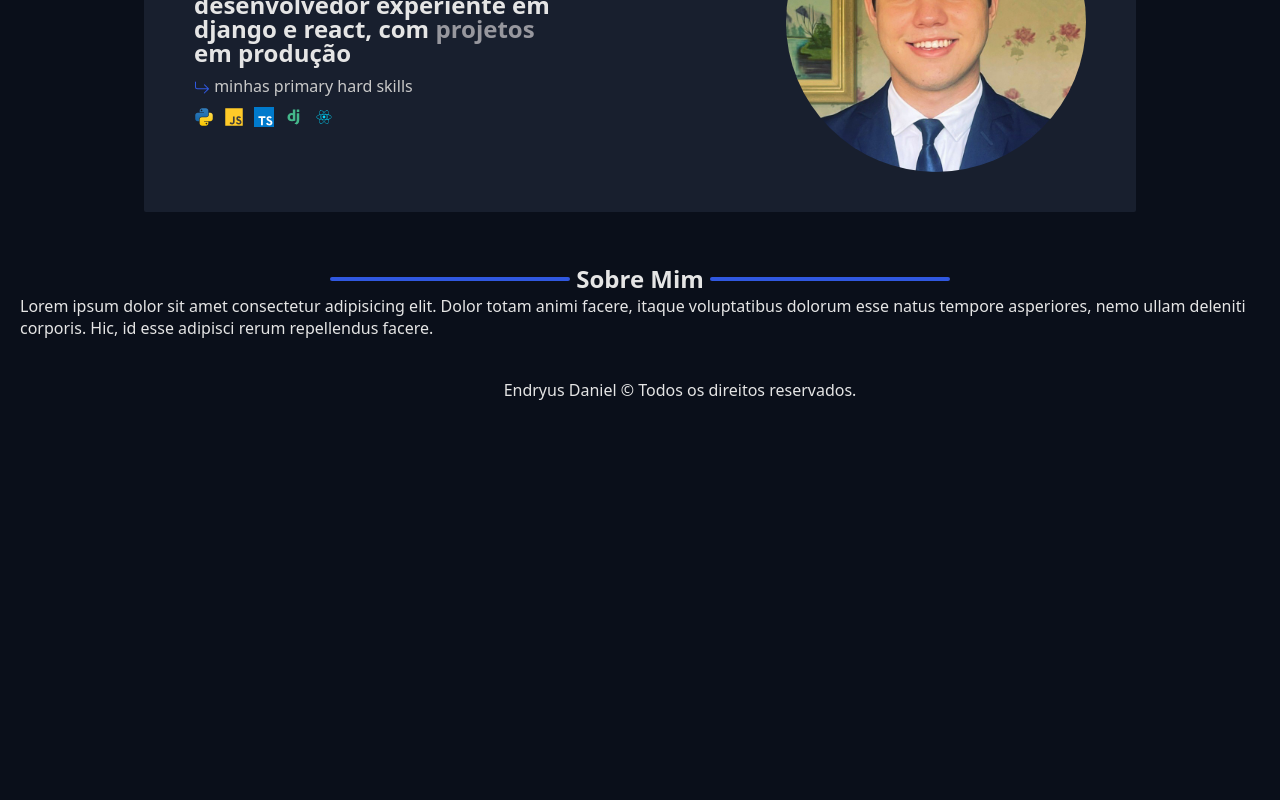
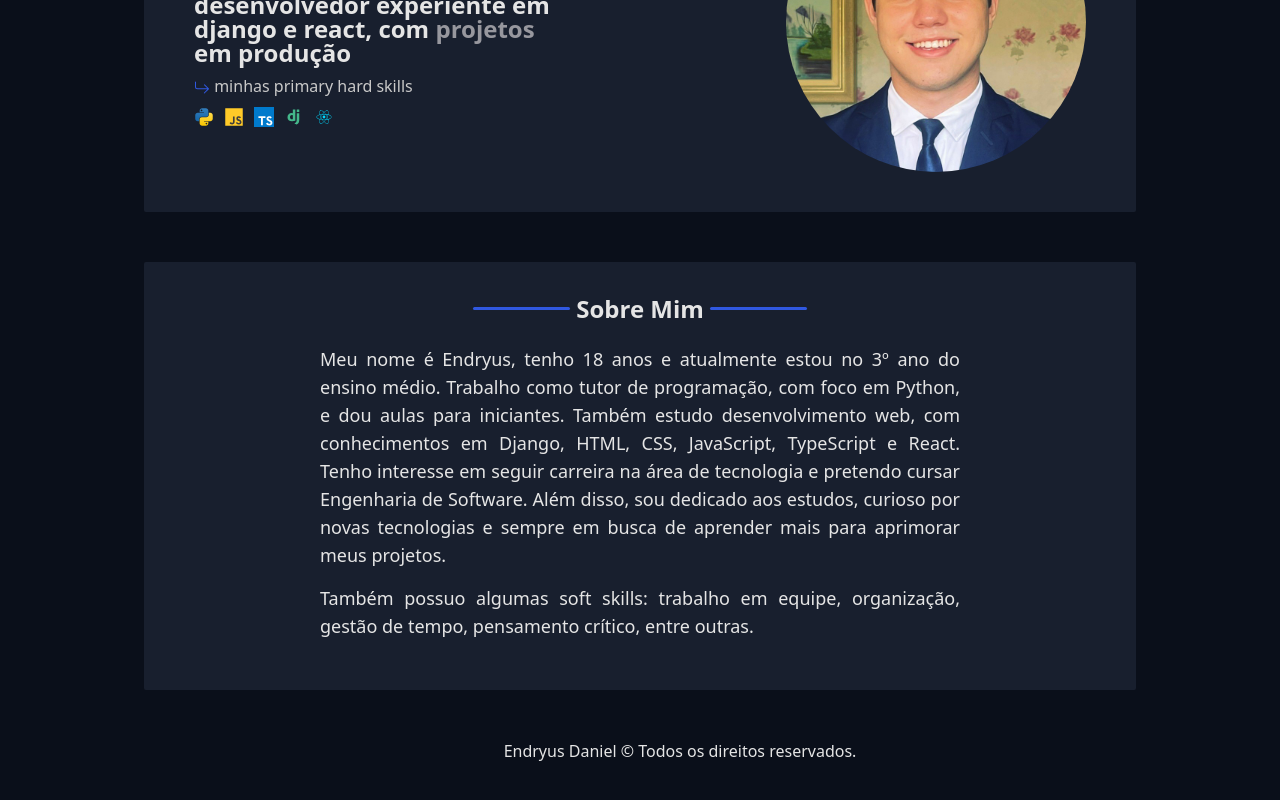
Before and after one commit to Dryzera/portfolio, a React (Vite) app: page / in a window 1280 px wide. Shown: the part 360-1160 px from the top of the page. Before the commit the page ends 801 px from the top, so only its background shows below. Built offline with nearby package versions, Linux system fonts and the light colour scheme.

Commit message:
writing AboutMe component and commit favicons

```diff
--- a/index.html
+++ b/index.html
@@ -2,7 +2,7 @@
 <html lang="pt-BR" data-theme="dark">
   <head>
     <meta charset="UTF-8" />
-    <link rel="icon" type="image/svg+xml" href="/images/favicons/favicon.svg" />
+    <link rel="icon" type="image" href="/images/favicons/favicon.png" />
     <meta name="viewport" content="width=device-width, initial-scale=1.0" />
     <title>Endryus Daniel</title>
   </head>
--- a/src/components/AboutMe/index.tsx
+++ b/src/components/AboutMe/index.tsx
@@ -4,18 +4,28 @@ import styles from './styles.module.css';
 export function AboutMe() {
   return (
     <Container animate={'fade-right'}>
+      <div className={styles.container}>
         <div className={styles.titleSect}>
           <div className='linha'></div>
           <h2>Sobre Mim</h2>
           <div className='linha'></div>
         </div>
-      <div className='content'>
+        <div className={styles.content}>
           <p>
-          Lorem ipsum dolor sit amet consectetur adipisicing elit. Dolor totam
-          animi facere, itaque voluptatibus dolorum esse natus tempore
-          asperiores, nemo ullam deleniti corporis. Hic, id esse adipisci rerum
-          repellendus facere.
+            Meu nome é Endryus, tenho 18 anos e atualmente estou no 3º ano do
+            ensino médio. Trabalho como tutor de programação, com foco em
+            Python, e dou aulas para iniciantes. Também estudo desenvolvimento
+            web, com conhecimentos em Django, HTML, CSS, JavaScript, TypeScript
+            e React. Tenho interesse em seguir carreira na área de tecnologia e
+            pretendo cursar Engenharia de Software. Além disso, sou dedicado aos
+            estudos, curioso por novas tecnologias e sempre em busca de aprender
+            mais para aprimorar meus projetos.
           </p>
+          <p>
+            Também possuo algumas soft skills: trabalho em equipe, organização,
+            gestão de tempo, pensamento crítico, entre outras.
+          </p>
+        </div>
       </div>
     </Container>
   );
--- a/src/components/AboutMe/styles.module.css
+++ b/src/components/AboutMe/styles.module.css
@@ -1,12 +1,29 @@
 .container {
-  margin: 0 2rem;
+  width: 80vw;
+  max-width: 80%;
+  margin: 5rem auto;
+  background-color: var(--gray-800);
+  padding: 3rem 2rem;
+  border-radius: 0.2rem;
 }
 
 .titleSect {
   display: flex;
   align-items: center;
   gap: 0.6rem;
-  width: 50%;
+  width: 35%;
   margin: 0 auto;
   justify-content: center;
 }
+
+.content {
+  width: 50vw;
+  margin: 2rem auto;
+  font-size: 1.8rem;
+  line-height: 2.8rem;
+  text-align: justify;
+}
+
+.content p:not(:last-child) {
+  margin-bottom: 1.5rem;
+}
--- a/src/styles/globalApp.css
+++ b/src/styles/globalApp.css
@@ -20,7 +20,7 @@ body {
 
 .linha {
   flex: 1;
-  height: 4px;
+  height: 3px;
   background-color: var(--primary-light);
   border-radius: 2px;
 }
```
Also changed, not shown: public/images/favicons/favicon-no-background.png (added), public/images/favicons/favicon.png (added). Lines whose indentation alone changed are shown as unchanged.
